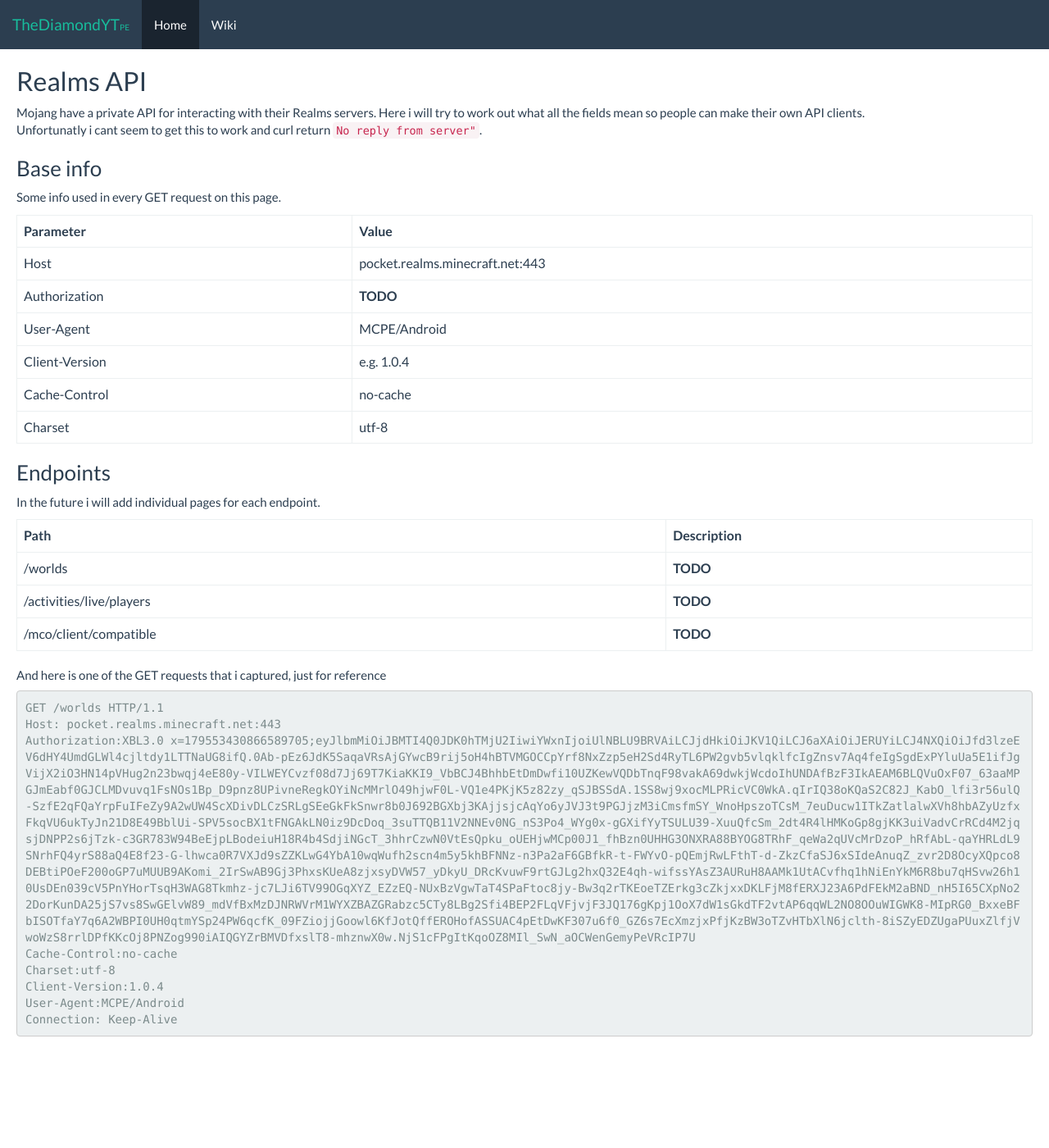
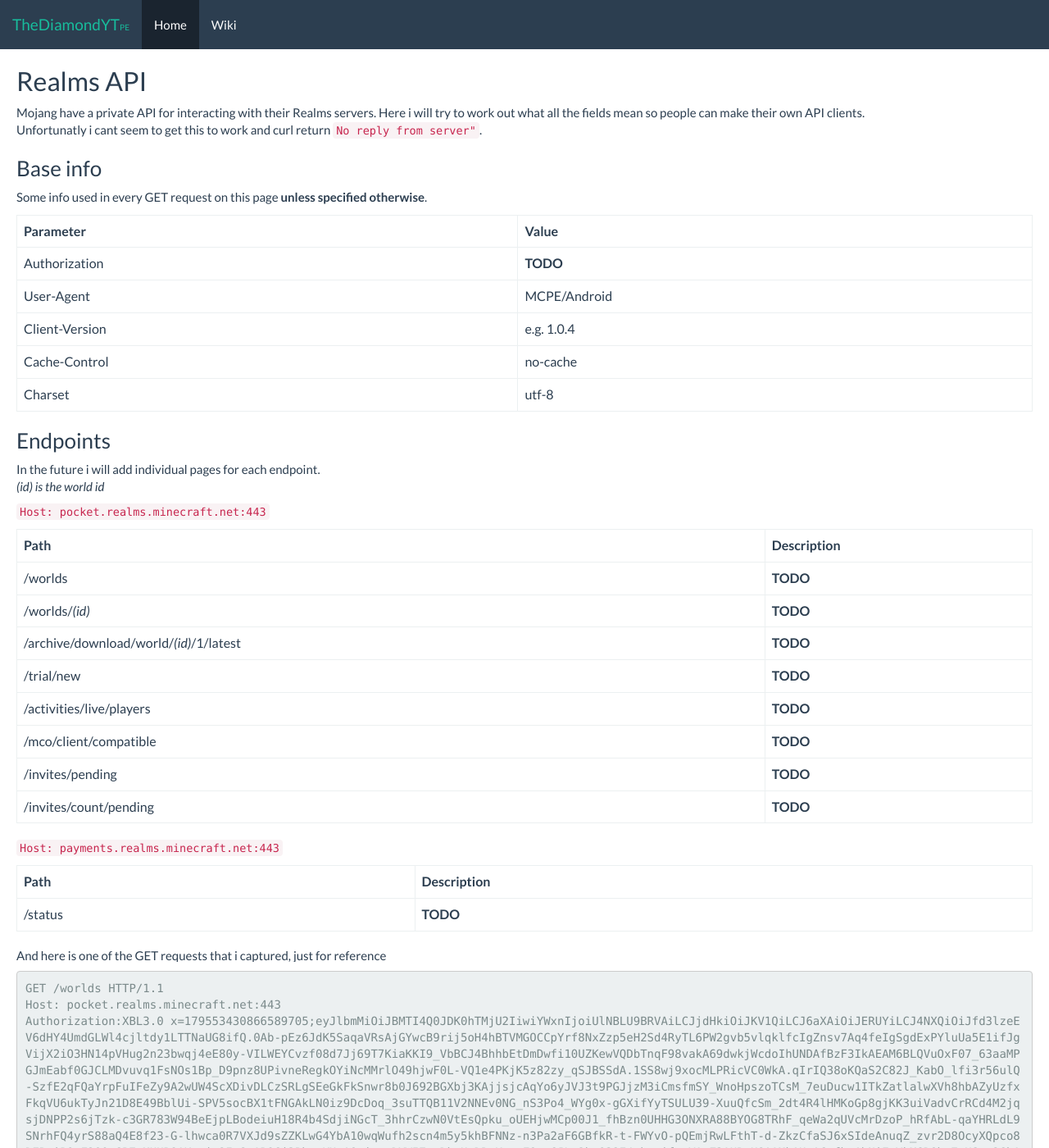
Before and after one commit to GNU-Droid/pe.thediamondyt.tk, a Jekyll site: the page built from _wiki/realms/API.md, in a window 1280 px wide and 1400 px high. Shown: the whole window at 82% size. Built offline with Jekyll 4.4.1, drawn with Linux system fonts in a browser that asks for light colours.

Commit message:
Update realms endpoints

```diff
--- a/_wiki/realms/API.md
+++ b/_wiki/realms/API.md
@@ -7,13 +7,12 @@
 Unfortunatly i cant seem to get this to work and curl return `No reply from server"`.
 
 ### Base info
-Some info used in every GET request on this page.
+Some info used in every GET request on this page **unless specified otherwise**.
 
 {:.table}
 {:.table-bordered}
 |Parameter|Value|
 |---------|-----|
-|Host|pocket.realms.minecraft.net:443|
 |Authorization|**TODO**|
 |User-Agent|MCPE/Android|
 |Client-Version|e.g. 1.0.4|
@@ -22,15 +21,30 @@
 
 ### Endpoints
 In the future i will add individual pages for each endpoint.
+*(id) is the world id*
+
+`Host: pocket.realms.minecraft.net:443`
 
 {:.table}
 {:.table-bordered}
 |Path|Description|
 |----|-----------|
 |/worlds|**TODO**|
+|/worlds/*(id)*|**TODO**|
+|/archive/download/world/*(id)*/1/latest|**TODO**|
+|/trial/new|**TODO**|
 |/activities/live/players|**TODO**|
 |/mco/client/compatible|**TODO**|
+|/invites/pending|**TODO**|
+|/invites/count/pending|**TODO**|
 
+`Host: payments.realms.minecraft.net:443`
+
+{:.table}
+{:.table-bordered}
+|Path|Description|
+|----|-----------|
+|/status|**TODO**|
 
 ##### And here is one of the GET requests that i captured, just for reference
 {:.code-block}
```
